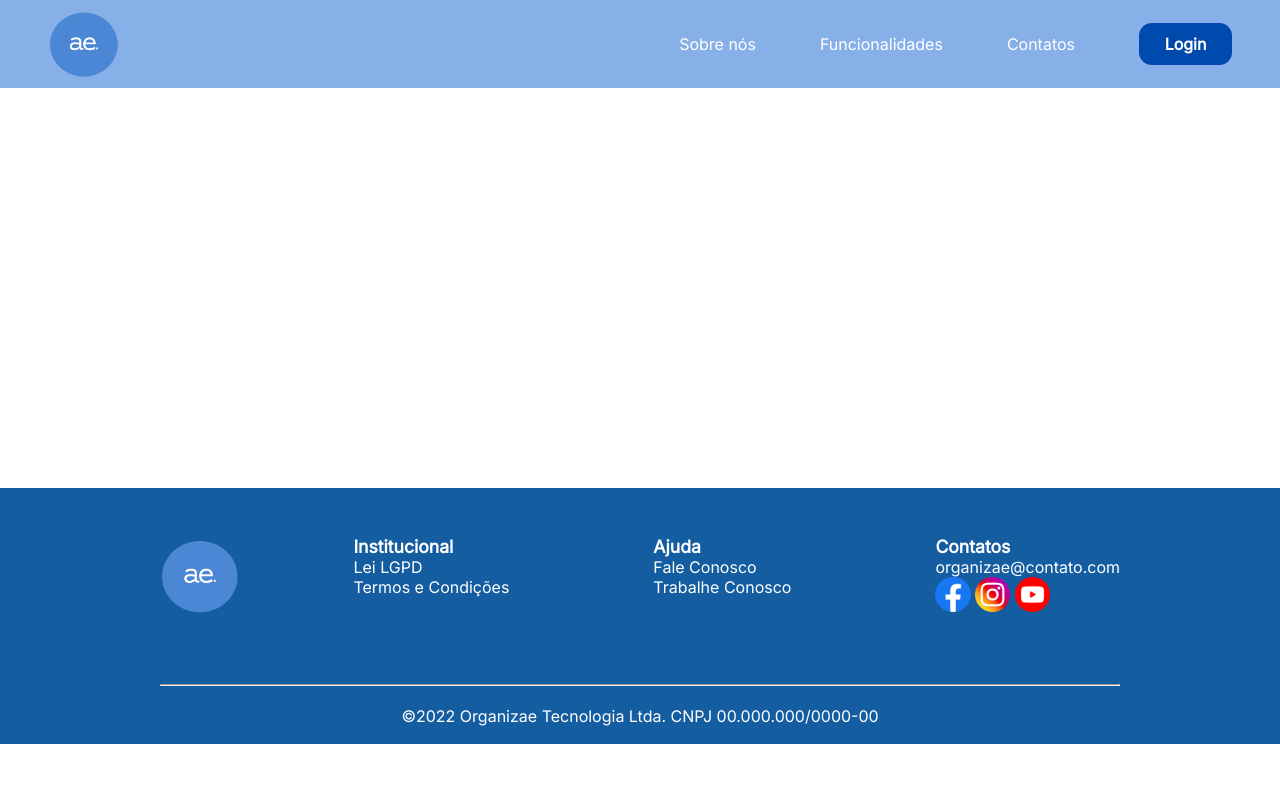
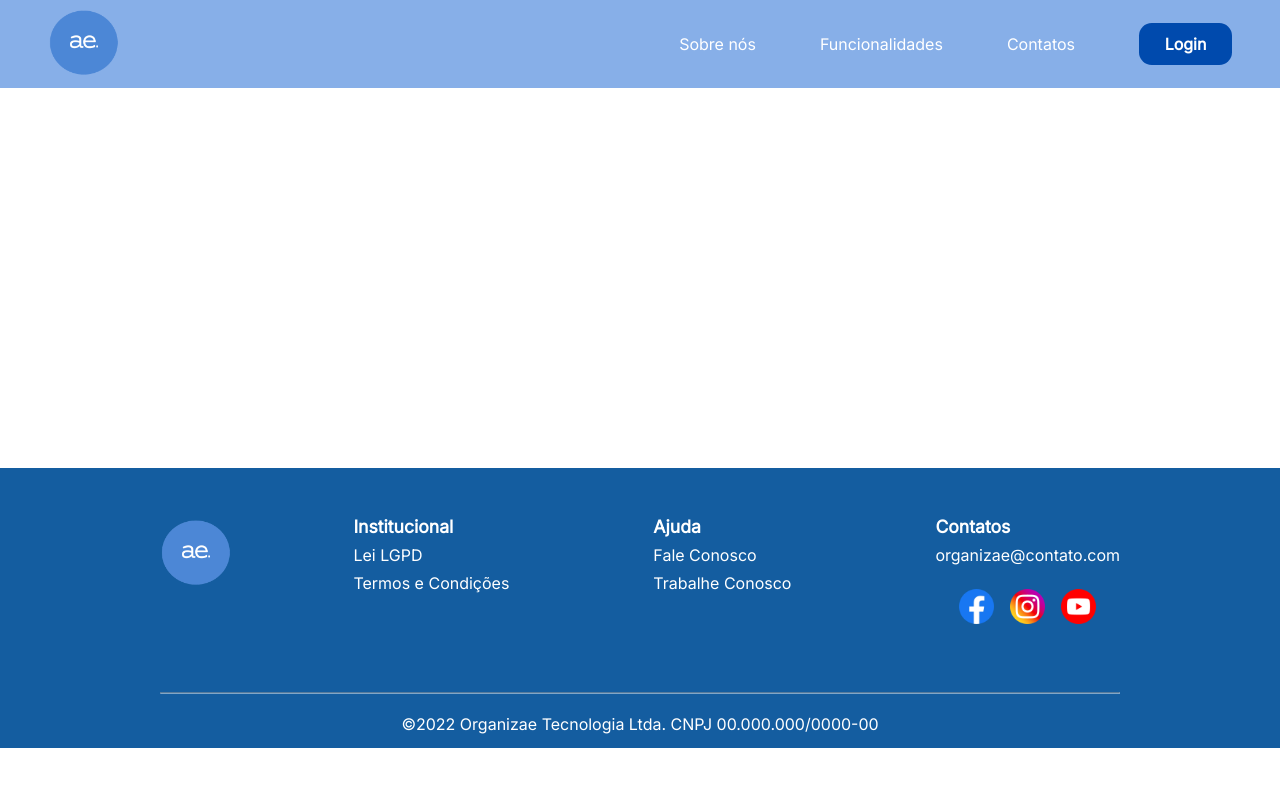
Before and after one commit to CaioAlves10/Organizae, a PHP site: page /header-footer.html in a window 1280 px wide. Shown: the top 787 px of the page. Run offline with PHP 8.4, Linux system fonts and the light colour scheme.

Commit message:
ajustes no header e footer

```diff
--- a/header-footer.css
+++ b/header-footer.css
@@ -21,6 +21,7 @@ ul {
 }
 
 /* Header */
+
 #navHeader {
     display: flex;
     justify-content: space-between;
@@ -38,11 +39,7 @@ ul {
     gap: 4rem;
 }
 
-/* #menu li:last-child {
-    margin-left: 2rem;
-} */
-
-#navHeader img {
+#navHeader img, #rodape img {
     width: 4.5rem;
 }
 
@@ -61,7 +58,7 @@ ul {
 
 footer {
     background: #145DA0;
-    height: 16rem;
+    height: 17.5rem;
     padding: 3rem 10rem;
     color: white;
 }
@@ -78,21 +75,30 @@ footer #rodape {
     gap: 9rem;
 }
 
+#linksFooter ul li {
+    margin-bottom: 0.5rem;
+}
+
 .titleFooter {
-    color: white;
     font-weight: bold;
     font-size: 1.1rem;
 }
 
-#rodape img {
-    width: 5rem;
-}
-
-#pFooter {
+#redeSocialFooter {
     display: flex;
     justify-content: center;
+    gap: 1rem;
+    padding-top: 1rem;
 }
 
 #redeSocialFooter a img {
     width: 2.2rem;
 }
+
+#pFooter {
+    text-align: center;
+}
+
+hr {
+    opacity: 0.5;
+}
--- a/header-footer.html
+++ b/header-footer.html
@@ -12,7 +12,7 @@
 <body>
     <header>
         <nav id="navHeader">
-            <img src="img/logoOrganizae.png" alt="Logo da Organizae">
+            <a href="#"><img src="img/logoOrganizae.png" alt="Logo da Organizae"></a>
 
             <ul id="menu">
                 <li><a href="#">Sobre nós</a></li>
@@ -23,12 +23,12 @@
         </nav>
     </header>
 
-    <br><br><br><br><br><br><br><br><br><br><br><br><br><br><br><br><br><br><br><br>
+    <br><br><br><br><br><br><br><br><br><br><br><br><br><br><br><br><br><br><br>
 
     <footer>
         <section id="rodape">
             <div>
-                <img src="img/logoOrganizae.png" alt="Logo da Organizae">
+                <a href="#"><img src="img/logoOrganizae.png" alt="Logo da Organizae"></a>
             </div>
 
             <div id="linksFooter">
@@ -56,7 +56,9 @@
 
         <hr>
         <br>
-        <p id="pFooter">©2022 Organizae Tecnologia Ltda. CNPJ 00.000.000/0000-00</p>
+        <p id="pFooter">
+            ©2022 Organizae Tecnologia Ltda. CNPJ 00.000.000/0000-00
+        </p>
     </footer>
 </body>
 
```
